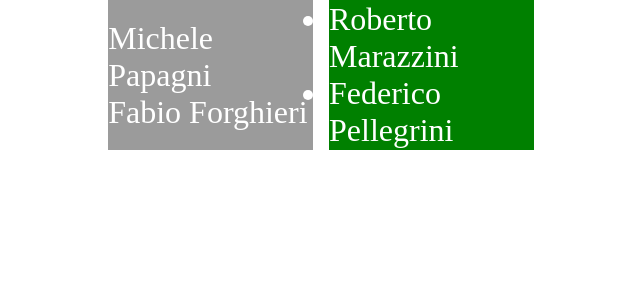
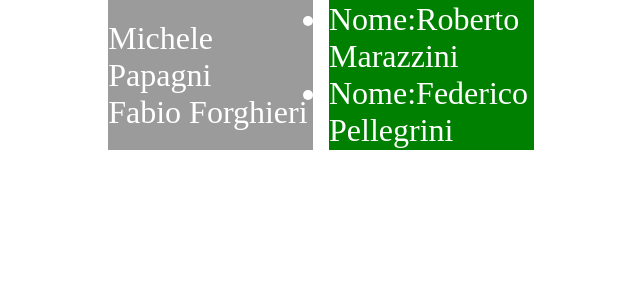
Before and after one commit to AlesciDavide/php-snacks-b1, a PHP site: page / in a window 1280 px wide. Shown: the top 300 px of the page, without its empty margins (319-959 px from the left). Run offline with PHP 8.4, Linux system fonts and the light colour scheme.

Commit message:
prova fix git con github

```diff
--- a/snack6/index.php
+++ b/snack6/index.php
@@ -52,7 +52,7 @@ $db = [
         <ul>
                 <?php foreach($db["pm"] as $key => $name) {  ?>
                     <li>
-                        <?php echo $name["name"] . ' ' . $name["lastname"] ?>
+                        <?php echo 'Nome:' . $name["name"] . ' ' . $name["lastname"] ?>
                     </li>
                 <?php }?>
             </ul>
```
